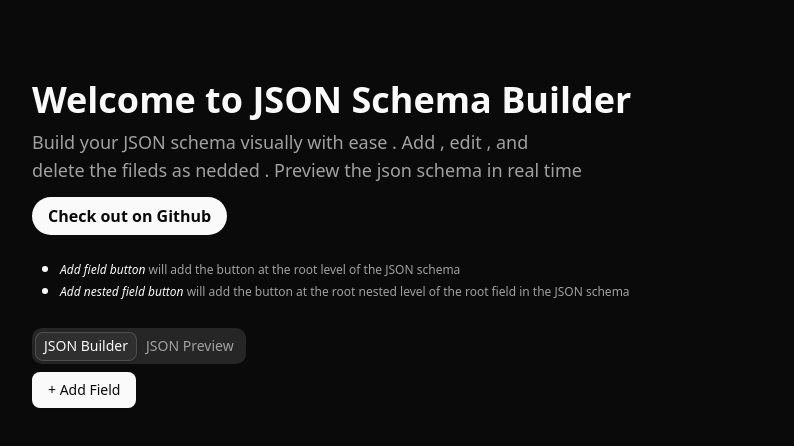
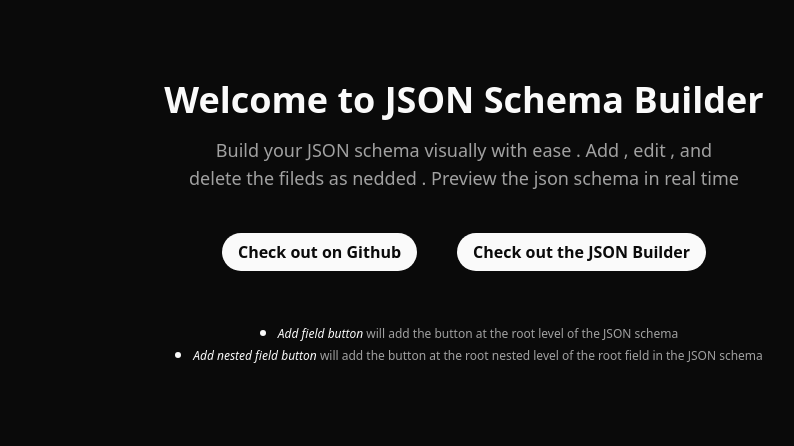
Before and after one commit to AdityaSrivastava185/json-builder-frontend, a Next.js app: page / in a window 1280 px wide. Shown: the top 446 px of the page, without its empty margins (176-970 px from the left). Built offline with nearby package versions, Linux system fonts and the light colour scheme.

Commit message:
some home page design update

```diff
--- /dev/null
+++ b/src/app/(route)/json-builder/page.tsx
@@ -0,0 +1,65 @@
+"use client"
+import { FieldRenderer } from '@/components/JsonPreview'
+import { Button } from '@/components/ui/button';
+import { generateId, addNestedField, updateNestedField, deleteNestedField, generateSchema } from '@/lib/builder-utility';
+import { Field } from '@/types/schema';
+import { Tabs, TabsList, TabsTrigger, TabsContent } from '@/components/ui/tabs';
+import React, { useState } from 'react'
+
+const page = () => {
+      const [fields, setFields] = useState<Field[]>([]);
+
+      const addField = (parentId?: string) => {
+        const newField: Field = {
+          id: generateId(),
+          key: "",
+          type: "String"
+        };
+
+        if (!parentId) {
+          setFields([...fields, newField]);
+        } else {
+          setFields(addNestedField(fields, parentId, newField));
+        }
+      };
+
+      const updateField = (id: string, key: string, value: any) => {
+        setFields(updateNestedField(fields, id, key, value));
+      };
+
+      const deleteField = (id: string) => {
+        setFields(deleteNestedField(fields, id));
+      };
+  return (
+    <div className='max-w-4xl mx-auto p-4'>
+       <Tabs defaultValue="builder" className="mt-7">
+        <TabsList>
+          <TabsTrigger value="builder" className="cursor-pointer">JSON Builder</TabsTrigger>
+          <TabsTrigger value="json" className="cursor-pointer">JSON Preview</TabsTrigger>
+        </TabsList>
+
+        <TabsContent value="builder">
+          <div className="mb-4">
+            <Button onClick={() => addField()} className="bg-foreground text-background cursor-pointer">
+              + Add Field
+            </Button>
+          </div>
+          <FieldRenderer
+            fields={fields}
+            updateField={updateField}
+            deleteField={deleteField}
+            addField={addField}
+          />
+        </TabsContent>
+
+        <TabsContent value="json">
+          <pre className="bg-sidebar p-4 rounded overflow-auto text-sm">
+            {JSON.stringify(generateSchema(fields), null, 2)}
+          </pre>
+        </TabsContent>
+      </Tabs>
+    </div>
+  )
+}
+
+export default page
--- a/src/components/FileBuilder.tsx
+++ b/src/components/FileBuilder.tsx
@@ -42,19 +42,27 @@ export default function JsonSchemaBuilder() {
   };
 
   return (
-    <div className="py-6">
+    <div className="py-6 flex flex-col items-center justify-center">
       <HeroTitle
         title="Welcome to JSON Schema Builder"
         description="Build your JSON schema visually with ease . Add , edit , and delete the fileds as nedded . Preview the json schema in real time "
       />
-      <div className="mb-7">
-        <SocialsButtons
-          ButtonName="Check out on Github"
-          ButtonLink="https://github.com/AdityaSrivastava185/json-builder-frontend"
-        />
+      <div className="flex flex-row gap-10 items-center justify-center my-7">
+        <div className="md:mb-7">
+          <SocialsButtons
+            ButtonName="Check out on Github"
+            ButtonLink="https://github.com/AdityaSrivastava185/json-builder-frontend"
+          />
+        </div>
+        <div className="md:mb-7">
+          <SocialsButtons
+            ButtonName="Check out the JSON Builder"
+            ButtonLink="/json-builder"
+          />
+        </div>
       </div>
 
-       <NoteList
+      <NoteList
         highlightedText="Add field button"
         normalText="will add the button at the root level of the JSON schema"
       />
@@ -62,32 +70,7 @@ export default function JsonSchemaBuilder() {
         highlightedText="Add nested field button"
         normalText="will add the button at the root nested level of the root field in the JSON schema"
       />
-      <Tabs defaultValue="builder" className="mt-7">
-        <TabsList>
-          <TabsTrigger value="builder" className="cursor-pointer">JSON Builder</TabsTrigger>
-          <TabsTrigger value="json" className="cursor-pointer">JSON Preview</TabsTrigger>
-        </TabsList>
 
-        <TabsContent value="builder">
-          <div className="mb-4">
-            <Button onClick={() => addField()} className="bg-foreground text-background cursor-pointer">
-              + Add Field
-            </Button>
-          </div>
-          <FieldRenderer
-            fields={fields}
-            updateField={updateField}
-            deleteField={deleteField}
-            addField={addField}
-          />
-        </TabsContent>
-
-        <TabsContent value="json">
-          <pre className="bg-sidebar p-4 rounded overflow-auto text-sm">
-            {JSON.stringify(generateSchema(fields), null, 2)}
-          </pre>
-        </TabsContent>
-      </Tabs>
     </div>
   );
 }
--- a/src/components/HeroTitle.tsx
+++ b/src/components/HeroTitle.tsx
@@ -6,9 +6,9 @@ const HeroTitle:React.FC<heroTitleProps> = ({
     description,
 }) => {
   return (
-    <div className='mt-10 mb-5'>
-        <h1 className="text-4xl font-bold mb-2 ">{title}</h1>
-        <p className="text-lg text-muted-foreground text-balance">{description}</p>
+    <div className='mt-10 mb-5 flex items-center justify-center flex-col text-center gap-2'>
+        <h1 className=" text-2xl md:text-4xl font-bold mb-2 ">{title}</h1>
+        <p className="md:text-lg text-muted-foreground text-balance">{description}</p>
     </div>
   )
 }
```
Also changed, not shown: src/app/(root)/page.tsx (renamed from src/app/page.tsx).
